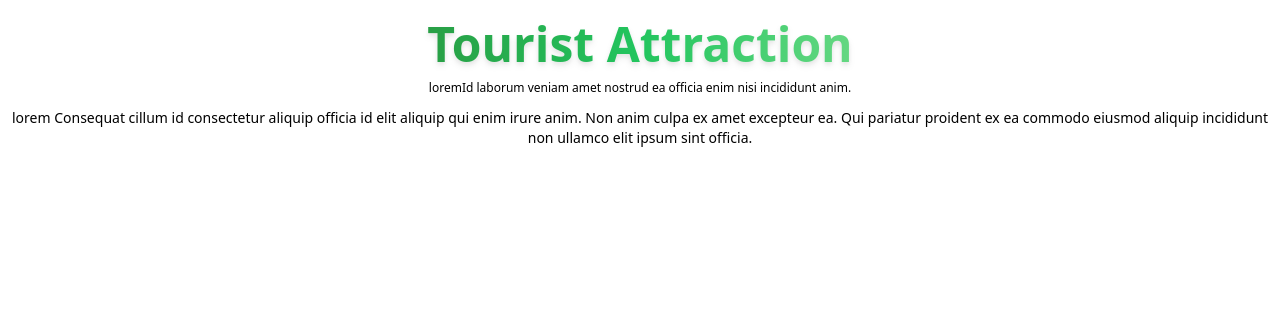
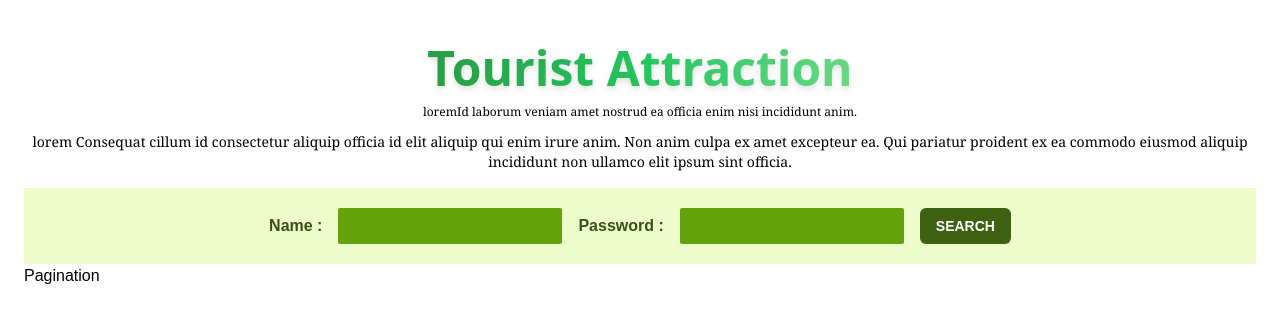
Before and after one commit to Ziaulhuq/Tourist-Attraction, a React (Vite) app: page / in a window 1280 px wide. Shown: the top 322 px of the page. Built offline with nearby package versions, Linux system fonts and the light colour scheme.

Commit message:
initialize forms

```diff
--- a/package.json
+++ b/package.json
@@ -1,5 +1,5 @@
 {
-  "homepage": "https://Ziaulhuq.github.io/Tourist-Attraction",
+  "homepage": "https://Ziaulhuq.github.io/shopMobile",
   "name": "shopmobile",
   "private": true,
   "version": "0.0.0",
--- a/src/App.jsx
+++ b/src/App.jsx
@@ -1,5 +1,7 @@
 import "./App.css";
+import Forms from "./Components/Forms/Forms";
 import Header from "./Components/Header/Header";
+import Pagination from "./Components/Pagination/Pagination";
 import Portfolio from "./Components/Portfolio/Portfolio";
 
 function App() {
@@ -7,6 +9,8 @@ function App() {
     <div className="pt-5">
       <Header />
       <Portfolio />
+      <Forms />
+      <Pagination />
     </div>
   );
 }
--- /dev/null
+++ b/src/Components/Forms/Forms.jsx
@@ -0,0 +1,36 @@
+import React from "react";
+import { motion } from "framer-motion";
+
+const Forms = () => {
+  return (
+    <motion.div
+      className="bg-lime-100 p-5 flex flex-row justify-center items-center"
+      initial={{ opacity: 0, y: 50 }}
+      animate={{ opacity: 1, y: 0 }}
+      transition={{ duration: 2 }}
+    >
+      <form className="flex justify-center gap-4 items-center">
+        <label className="text-lime-900 font-semibold"> Name : </label>
+        <input
+          type="text"
+          name="name"
+          className="w-50 p-2 bg-lime-600 text-sm text-white rounded-sm font-serif outline-inherit border-inherit"
+        />
+        <label className="text-lime-900 font-semibold"> Password : </label>
+        <input
+          type="text"
+          name="name"
+          className="w-50 p-2 bg-lime-600 text-sm font-serif rounded-sm outline-inherit text-white border-inherit"
+        />
+        <motion.button
+          className="bg-lime-800 text-white pt-2 pb-2 pr-4 pl-4 rounded-md text-sm font-semibold"
+          whileHover={{ scale: 1.1 }}
+        >
+          SEARCH
+        </motion.button>
+      </form>
+    </motion.div>
+  );
+};
+
+export default Forms;
--- a/src/Components/Header/Header.jsx
+++ b/src/Components/Header/Header.jsx
@@ -4,7 +4,7 @@ const Header = () => {
   return (
     <motion.div>
       <motion.h1
-        className="text-5xl font-bold bg-gradient-to-r from-lime-900 via-green-500 to-lime-100  text-transparent bg-clip-text drop-shadow-md flex content-center justify-center"
+        className="text-5xl font-bold bg-gradient-to-r from-lime-900 via-green-500 to-lime-100  text-transparent bg-clip-text drop-shadow-md flex content-center justify-center font-sans"
         initial={{ opacity: 0 }}
         animate={{ opacity: 1 }}
         transition={{ duration: 5 }}
@@ -12,7 +12,7 @@ const Header = () => {
         Tourist Attraction
       </motion.h1>
       <motion.p
-        className="text-center mt-3 text-xs opacity-50"
+        className="text-center mt-3 text-xs opacity-50 font-serif"
         initial={{ opacity: 0, y: 10 }}
         whileInView={{ opacity: 1, y: 0 }}
         transition={{ delay: 1, duration: 2 }}
@@ -21,7 +21,7 @@ const Header = () => {
         anim.
       </motion.p>
       <motion.p
-        className="text-center mt-3 text-sm opacity-95"
+        className="text-center mt-3 text-sm opacity-95 mb-4 font-serif"
         initial={{ opacity: 0, x: -100 }}
         whileInView={{ opacity: 1, x: 0 }}
         transition={{ delay: 1, duration: 2 }}
--- /dev/null
+++ b/src/Components/Pagination/Pagination.jsx
@@ -0,0 +1,7 @@
+import React from "react";
+
+const Pagination = () => {
+  return <div>Pagination</div>;
+};
+
+export default Pagination;
--- a/src/index.css
+++ b/src/index.css
@@ -11,6 +11,8 @@ body {
   margin: 0;
   padding: 0;
   box-sizing: border-box;
+  padding: 1.5rem;
+  font-family: sans-serif;
 }
 html {
   margin: 0;
```
